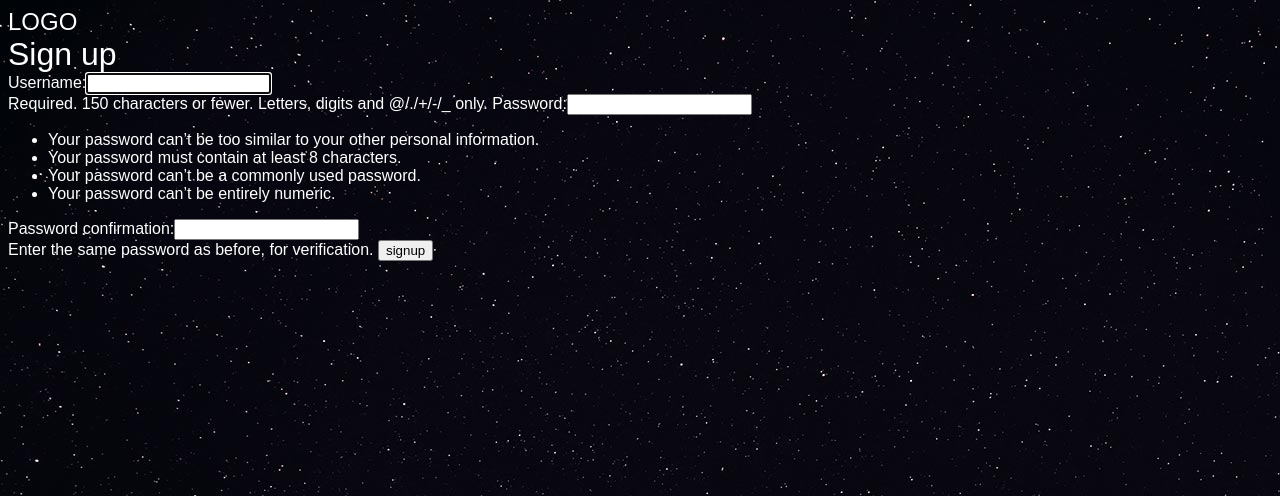
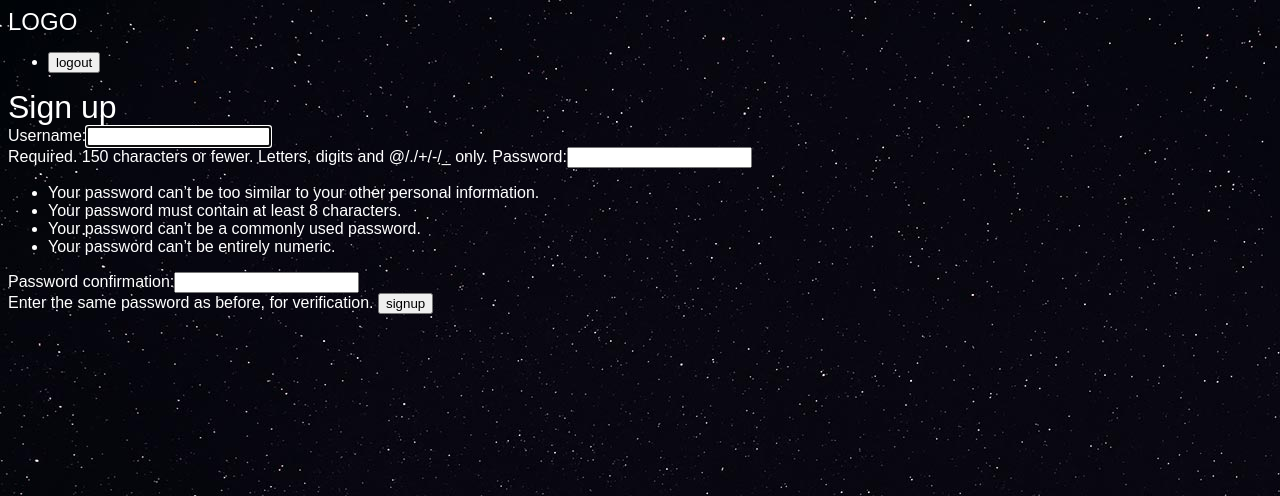
Before and after one commit to sevdaimany/Django-project, a Django app: page /accounts/signup in a window 1280 px wide. Shown: the top 496 px of the page. Run offline with Django 3.2, Linux system fonts and the light colour scheme.

Commit message:
add logout button

```diff
--- a/djangoBlog/templates/base.html
+++ b/djangoBlog/templates/base.html
@@ -11,6 +11,16 @@
 </head>
 <body>
   <h2><a href="{% url 'articles:list' %}">LOGO</a></h2>
+  <nav>
+      <ul>
+          <li>
+              <form class="logout_link" action="{% url 'accounts:logout' %}" method="post">
+                  {% csrf_token %}
+                  <button type="submit">logout</button>
+              </form>
+          </li>
+      </ul>
+  </nav>
   <div class = "wrapper">
     {% block content%}
     {% endblock%}
```
